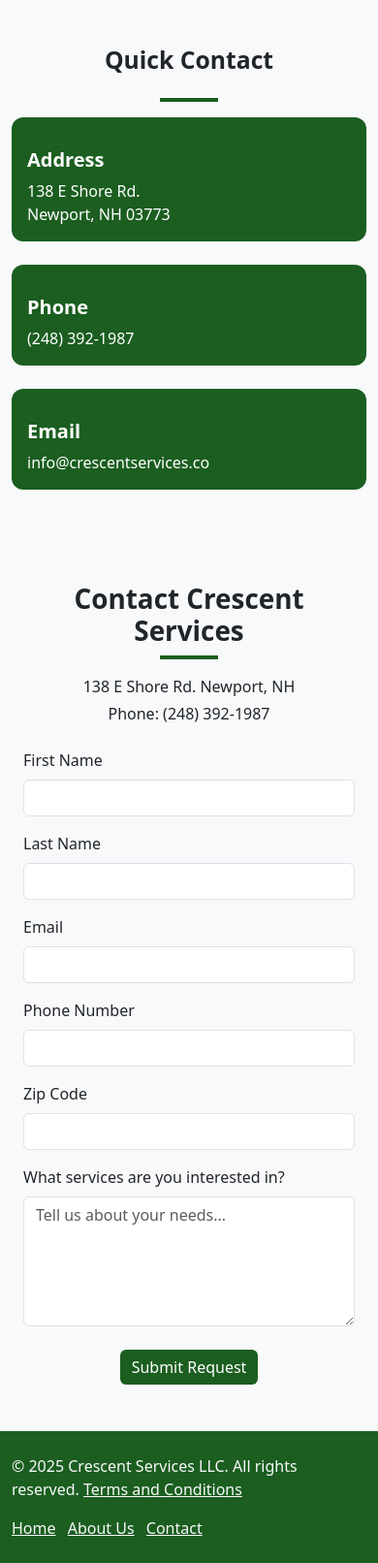
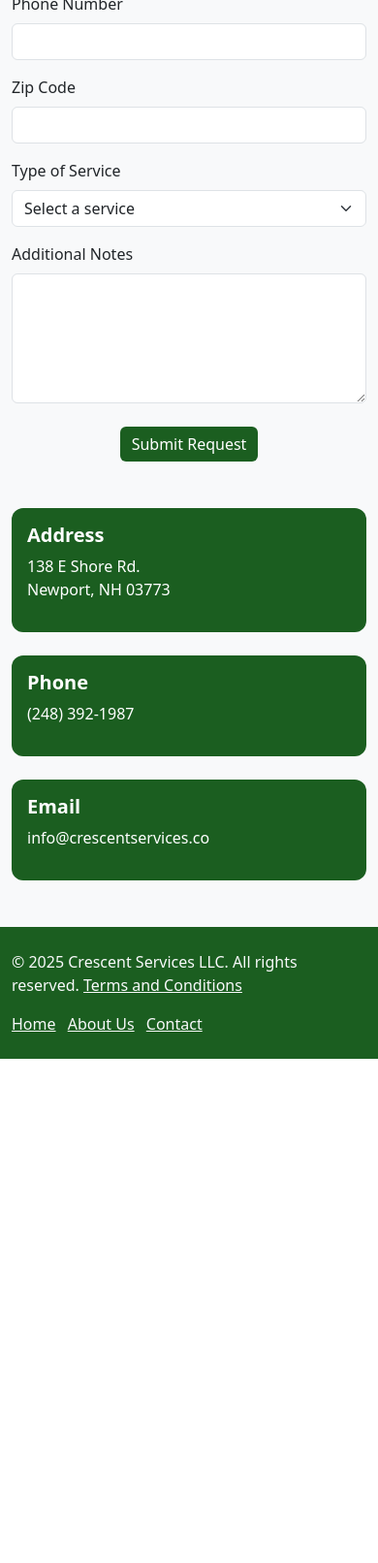
Before and after one commit to sidvyass/crescent-web-app, a Django app: page /contact_us/ in a window 390 px wide. Shown: the part 507-2119 px from the top of the page at 97% size. After the commit the page ends 1599 px from the top, so only its background shows below. Run offline with Django 5.2, Linux system fonts and the light colour scheme.

Commit message:
mobile friendliness improved. Contact us page changed, other pages form updated

```diff
--- a/core/templates/core/about_us.html
+++ b/core/templates/core/about_us.html
@@ -5,7 +5,7 @@
 
 <!-- HERO SECTION -->
 <section class="position-relative text-light d-flex align-items-center justify-content-center"
-	style="height: 60vh; background-image: url('{% static 'core/images/bg_section_3.jpeg' %}'); background-size: cover; background-position: center;">
+	style="height: 60vh; background-image: url('{% static 'core/images/about_us/banner.jpg' %}'); background-size: cover; background-position: center;">
 	<div class="position-absolute top-0 start-0 w-100 h-100" style="background-color: rgba(0,0,0,0.5);"></div>
 	<h1 class="position-relative display-4 fw-bold z-1">About Us</h1>
 </section>
--- a/core/templates/core/contact_us.html
+++ b/core/templates/core/contact_us.html
@@ -3,76 +3,15 @@
 
 {% block content %}
 
-<section class="banner position-relative">
-	<div class="banner-image"
-		style="background-image: url('{% static 'core/images/contact_us_hero.png' %}'); height: 60vh; background-size: cover; background-position: center;">
-		<div class="overlay"
-			style="position:absolute; top:0; left:0; width:100%; height:100%; background-color: rgba(0, 0, 0, 0.5);">
-		</div>
-		<div class="d-flex h-100 align-items-center justify-content-center">
-			<h1 class="text-light display-4 position-relative">Contact Us</h1>
-		</div>
-	</div>
-</section>
+<!-- Contact Section -->
+<section class="bg-light py-5" style="margin-top: 100px;">
+	<div class="container">
+		<h1 class="text-center fw-bold mb-4">Contact Crescent Services</h1>
+		<div style="height: 4px; background-color: #1b5e20; width: 60px; margin: 0 auto 2rem auto;"></div>
 
-<!-- Quick Contact Section -->
-<section class="py-5 bg-light">
-	<div class="container">
-		<h2 class="text-center mb-4 fw-bold">Quick Contact</h2>
-		<div style="height: 4px; background-color: #1b5e20; width: 60px; margin: 0 auto 1rem auto;"></div>
-		<div class="row justify-content-center g-4">
-			<!-- Address Card -->
-			<div class="col-md-4">
-				<div class="card text-white h-100" style="background-color: #1b5e20; border: none; border-radius: 12px;">
-					<div class="card-body d-flex flex-column align-items-start">
-						<div class="mb-3">
-							<i class="bi bi-geo-alt-fill fs-3"></i>
-						</div>
-						<h5 class="fw-bold mb-2">Address</h5>
-						<p class="mb-0">138 E Shore Rd.<br>Newport, NH 03773</p>
-					</div>
-				</div>
-			</div>
-			<!-- Phone Card -->
-			<div class="col-md-4">
-				<div class="card text-white h-100" style="background-color: #1b5e20; border: none; border-radius: 12px;">
-					<div class="card-body d-flex flex-column align-items-start">
-						<div class="mb-3">
-							<i class="bi bi-telephone-fill fs-3"></i>
-						</div>
-						<h5 class="fw-bold mb-2">Phone</h5>
-						<p class="mb-0">(248) 392-1987<br></p>
-					</div>
-				</div>
-			</div>
-			<!-- Email Card -->
-			<div class="col-md-4">
-				<div class="card text-white h-100" style="background-color: #1b5e20; border: none; border-radius: 12px;">
-					<div class="card-body d-flex flex-column align-items-start">
-						<div class="mb-3">
-							<i class="bi bi-envelope-fill fs-3"></i>
-						</div>
-						<h5 class="fw-bold mb-2">Email</h5>
-						<p class="mb-0">info@crescentservices.co</p>
-					</div>
-				</div>
-			</div>
-		</div>
-	</div>
-</section>
-
-<!-- Contact Form Section -->
-<section class="bg-light py-5">
-	<div class="container px-4">
-		<div class="row justify-content-center">
-			<div class="col-lg-8 col-xl-6">
-				<div class="text-center mb-4">
-					<h1 class="fw-bold mb-2">Contact Crescent Services</h1>
-					<div style="height: 4px; background-color: #1b5e20; width: 60px; margin: 0 auto 1rem auto;"></div>
-					<p class="mb-1">138 E Shore Rd. Newport, NH</p>
-					<p class="mb-0">Phone: (248) 392-1987</p>
-				</div>
-
+		<div class="row">
+			<!-- Contact Form (left side) -->
+			<div class="col-lg-6 mb-4">
 				<form method="post" action="">
 					{% csrf_token %}
 					<div class="row g-3">
@@ -82,11 +21,11 @@
 						</div>
 						<div class="col-md-6">
 							<label for="lastName" class="form-label">Last Name</label>
-							<input type="text" class="form-control" id="lastName" name="lastName" required>
+							<input type="text" class="form-control" id="lastName" name="lastName">
 						</div>
 						<div class="col-md-6">
 							<label for="email" class="form-label">Email</label>
-							<input type="email" class="form-control" id="email" name="email" required>
+							<input type="email" class="form-control" id="email" name="email">
 						</div>
 						<div class="col-md-6">
 							<label for="phone" class="form-label">Phone Number</label>
@@ -96,15 +35,57 @@
 							<label for="zipcode" class="form-label">Zip Code</label>
 							<input type="text" class="form-control" id="zipcode" name="zipcode" required>
 						</div>
+						<div class="col-md-6">
+							<label for="serviceType" class="form-label">Type of Service</label>
+							<select class="form-select" id="serviceType" name="serviceType" required>
+								<option value="">Select a service</option>
+								<option value="lawn">Lawn Services</option>
+								<option value="cleaning">Exterior Cleaning</option>
+								<option value="dock-install">Dock Installation</option>
+								<option value="dock-fabrication">Dock Fabrication</option>
+								<option value="tree-care">Tree Care</option>
+								<option value="maintenance">Home Maintenance</option>
+							</select>
+						</div>
 						<div class="col-12">
-							<label for="notes" class="form-label">What services are you interested in?</label>
-							<textarea class="form-control" id="notes" name="notes" rows="5" placeholder="Tell us about your needs..." required></textarea>
+							<label for="notes" class="form-label">Additional Notes</label>
+							<textarea class="form-control" id="notes" name="notes" rows="5"></textarea>
 						</div>
 					</div>
 					<div class="text-center">
 						<button type="submit" class="btn btn-dark-green mt-4">Submit Request</button>
 					</div>
 				</form>
+			</div>
+
+			<!-- Quick Contact (right side) -->
+			<div class="col-lg-6 pt-4">
+				<div class="d-flex flex-column gap-4">
+					<!-- Address -->
+					<div class="card text-white" style="background-color: #1b5e20; border: none; border-radius: 12px;">
+						<div class="card-body">
+							<i class="bi bi-geo-alt-fill fs-3 mb-2"></i>
+							<h5 class="fw-bold">Address</h5>
+							<p>138 E Shore Rd.<br>Newport, NH 03773</p>
+						</div>
+					</div>
+					<!-- Phone -->
+					<div class="card text-white" style="background-color: #1b5e20; border: none; border-radius: 12px;">
+						<div class="card-body">
+							<i class="bi bi-telephone-fill fs-3 mb-2"></i>
+							<h5 class="fw-bold">Phone</h5>
+							<p>(248) 392-1987</p>
+						</div>
+					</div>
+					<!-- Email -->
+					<div class="card text-white" style="background-color: #1b5e20; border: none; border-radius: 12px;">
+						<div class="card-body">
+							<i class="bi bi-envelope-fill fs-3 mb-2"></i>
+							<h5 class="fw-bold">Email</h5>
+							<p>info@crescentservices.co</p>
+						</div>
+					</div>
+				</div>
 			</div>
 		</div>
 	</div>
--- a/core/templates/core/success.html
+++ b/core/templates/core/success.html
@@ -1,4 +1,4 @@
-{% extends 'base/base.html' %}
+{% extends 'core/base.html' %}
 
 {% block content %}
 
--- a/core/views.py
+++ b/core/views.py
@@ -23,6 +23,7 @@ def home(request):
         email = request.POST.get("email")
         phone = request.POST.get("phone")
         zip_code = request.POST.get("zipcode")
+        service_type = request.POST.get("serviceType")
         notes = request.POST.get("notes")
 
         message = f"""
@@ -32,6 +33,7 @@ def home(request):
         Email: {email}
         Phone: {phone}
         Zip Code: {zip_code}
+        Service Type: {service_type}
         Notes: {notes}
         """
 
@@ -52,6 +54,34 @@ def home(request):
 
 
 def contact_us(request):
+    if request.method == "POST":
+        first = request.POST.get("firstName")
+        last = request.POST.get("lastName")
+        email = request.POST.get("email")
+        phone = request.POST.get("phone")
+        zip_code = request.POST.get("zipcode")
+        service_type = request.POST.get("serviceType")
+        notes = request.POST.get("notes")
+
+        message = f"""
+        New Contact Form Submission:
+
+        Name: {first} {last}
+        Email: {email}
+        Phone: {phone}
+        Zip Code: {zip_code}
+        Service Type: {service_type}
+        Notes: {notes}
+        """
+
+        send_mail(
+            subject="New Contact Form Submission",
+            message=message,
+            from_email=settings.DEFAULT_FROM_EMAIL,
+            recipient_list=["jack@crescentservices.co", "siddharth.vyas619@gmail.com"],
+        )
+
+        return render(request, 'core/success.html')
     return render(request, 'core/contact_us.html')
 
 
@@ -235,6 +265,7 @@ def services_view(request, service_type):
         email = request.POST.get("email")
         phone = request.POST.get("phone")
         zip_code = request.POST.get("zipcode")
+        service_type = request.POST.get("serviceType")
         notes = request.POST.get("notes")
 
         message = f"""
@@ -244,6 +275,7 @@ def services_view(request, service_type):
         Email: {email}
         Phone: {phone}
         Zip Code: {zip_code}
+        Service Type: {service_type}
         Notes: {notes}
         """
 
--- a/templates/core/base.html
+++ b/templates/core/base.html
@@ -173,41 +173,69 @@
 		.dark-custom {
 			background-color: #1b5e20;
 		}
+	  /* mobile only: remove side-padding and pull Contact out of the collapse */
+	  @media (max-width: 991.98px) {
+	    .navbar-custom {
+	      padding-left: 1rem !important;
+	      padding-right: 1rem !important;
+	    }
+	    /* show this extra Contact button on mobile */
+	    .contact-button-mobile {
+	      display: inline-block !important;
+	      margin-left: auto;
+	      margin-right: 1rem;
+	    }
+	    /* hide the original Contact nav-item inside the menu */
+	    .contact-mobile-hidden {
+	      display: none !important;
+	    }
+	  }
+	  /* desktop: hide the extra mobile-only Contact */
+	  @media (min-width: 992px) {
+	    .contact-button-mobile {
+	      display: none !important;
+	    }
+	  }
 </style>
 </head>
 
 <body>
+
+<!-- ↓ replace your old <nav>…</nav> with this -->
 <nav class="navbar navbar-expand-lg navbar-custom" style="padding-left: 21%; padding-right: 15%;">
   <a class="navbar-brand ms-3" href="{% url 'home' %}">
     <img src="{% static 'core/images/logo.png' %}" alt="MyLogo" height="50">
   </a>
-		<button class="navbar-toggler" type="button" data-bs-toggle="collapse" data-bs-target="#navbarNav"
-			aria-controls="navbarNav" aria-expanded="false" aria-label="Toggle navigation">
+
+  <!-- mobile-only Contact, pulled out of the collapse -->
+  <a class="contact-button contact-button-mobile" href="{% url 'contact_us' %}">
+    Contact Us!
+  </a>
+
+  <button class="navbar-toggler" type="button" data-bs-toggle="collapse"
+          data-bs-target="#navbarNav" aria-controls="navbarNav"
+          aria-expanded="false" aria-label="Toggle navigation">
     <span class="navbar-toggler-icon"></span>
   </button>
+
   <div class="collapse navbar-collapse justify-content-end" id="navbarNav">
     <ul class="navbar-nav align-items-center">
       <li class="nav-item dropdown">
         <a class="nav-link services" href="#">Services</a>
         <ul class="dropdown-menu-custom">
-						<li><a href="{% url 'services' service_type='dock-install-storage' %}">Dock
-								Install and Storage</a></li>
-						<li><a href="{% url 'services' service_type='landscaping' %}">Landscaping</a>
-						</li>
-						<li><a href="{% url 'services' service_type='painting' %}">Painting</a>
-						</li>
-						<li><a href="{% url 'services' service_type='powerwashing' %}">Power
-								Washing</a></li>
-						<li><a href="{% url 'services' service_type='snow-removal' %}">Snow
-								Removal</a></li>
-						<li><a href="{% url 'services' service_type='tree-removal' %}">Tree
-								Removal</a></li>
+          <li><a href="{% url 'services' service_type='dock-install-storage' %}">Dock Install and Storage</a></li>
+          <li><a href="{% url 'services' service_type='landscaping' %}">Landscaping</a></li>
+          <li><a href="{% url 'services' service_type='painting' %}">Painting</a></li>
+          <li><a href="{% url 'services' service_type='powerwashing' %}">Power Washing</a></li>
+          <li><a href="{% url 'services' service_type='snow-removal' %}">Snow Removal</a></li>
+          <li><a href="{% url 'services' service_type='tree-removal' %}">Tree Removal</a></li>
         </ul>
       </li>
       <li class="nav-item">
         <a class="nav-link" href="{% url 'about_us' %}">About Us</a>
       </li>
-				<li class="nav-item">
+      <!-- original Contact, hidden on mobile -->
+      <li class="nav-item contact-mobile-hidden">
         <a class="contact-button" href="{% url 'contact_us' %}">Contact Us!</a>
       </li>
     </ul>
```
Also changed, not shown: core/templates/core/home.html (+140 -59 lines), core/templates/core/services.html (+60 -20 lines), core/static/core/images/logo.png, 2 other files. Lines whose indentation alone changed are shown as unchanged.
